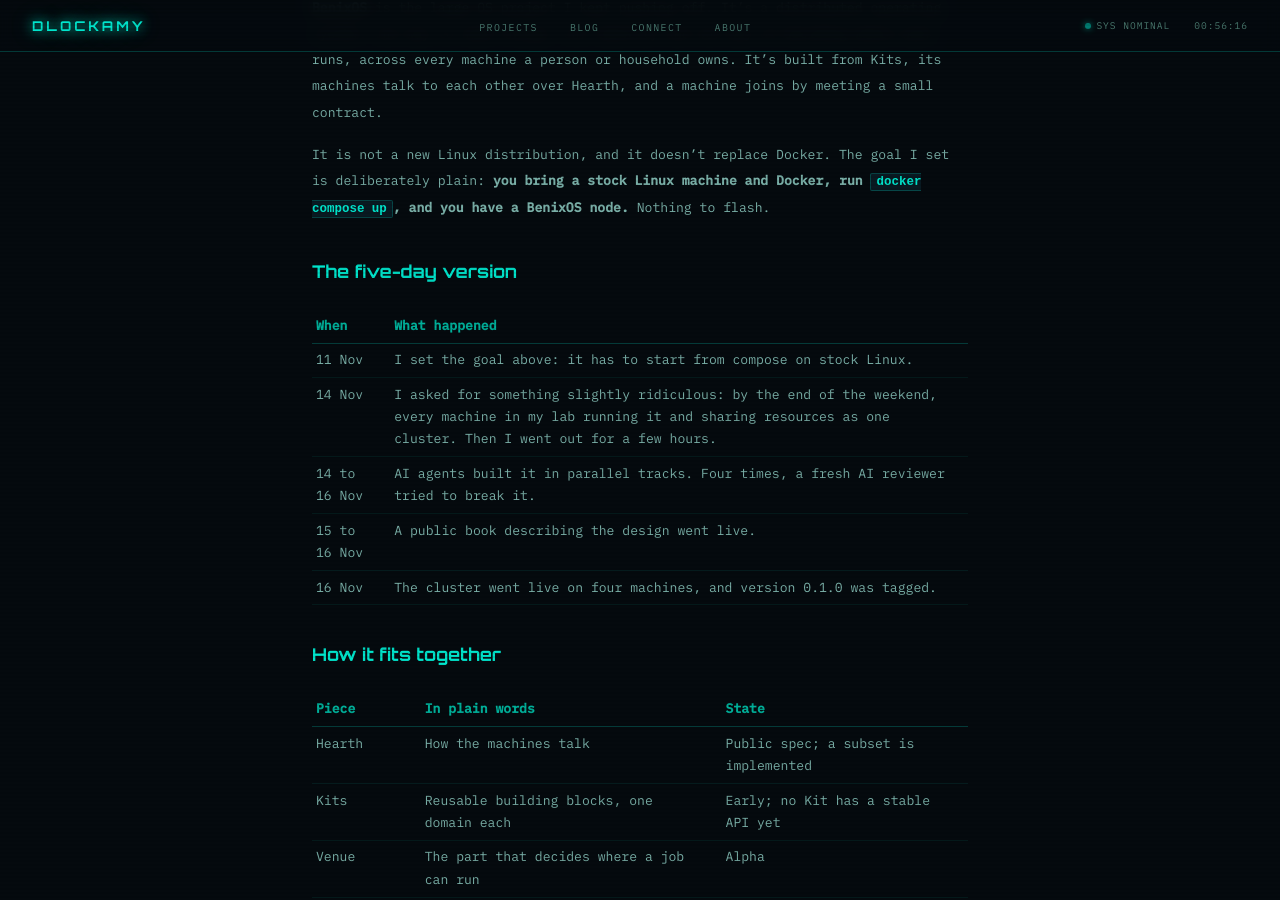
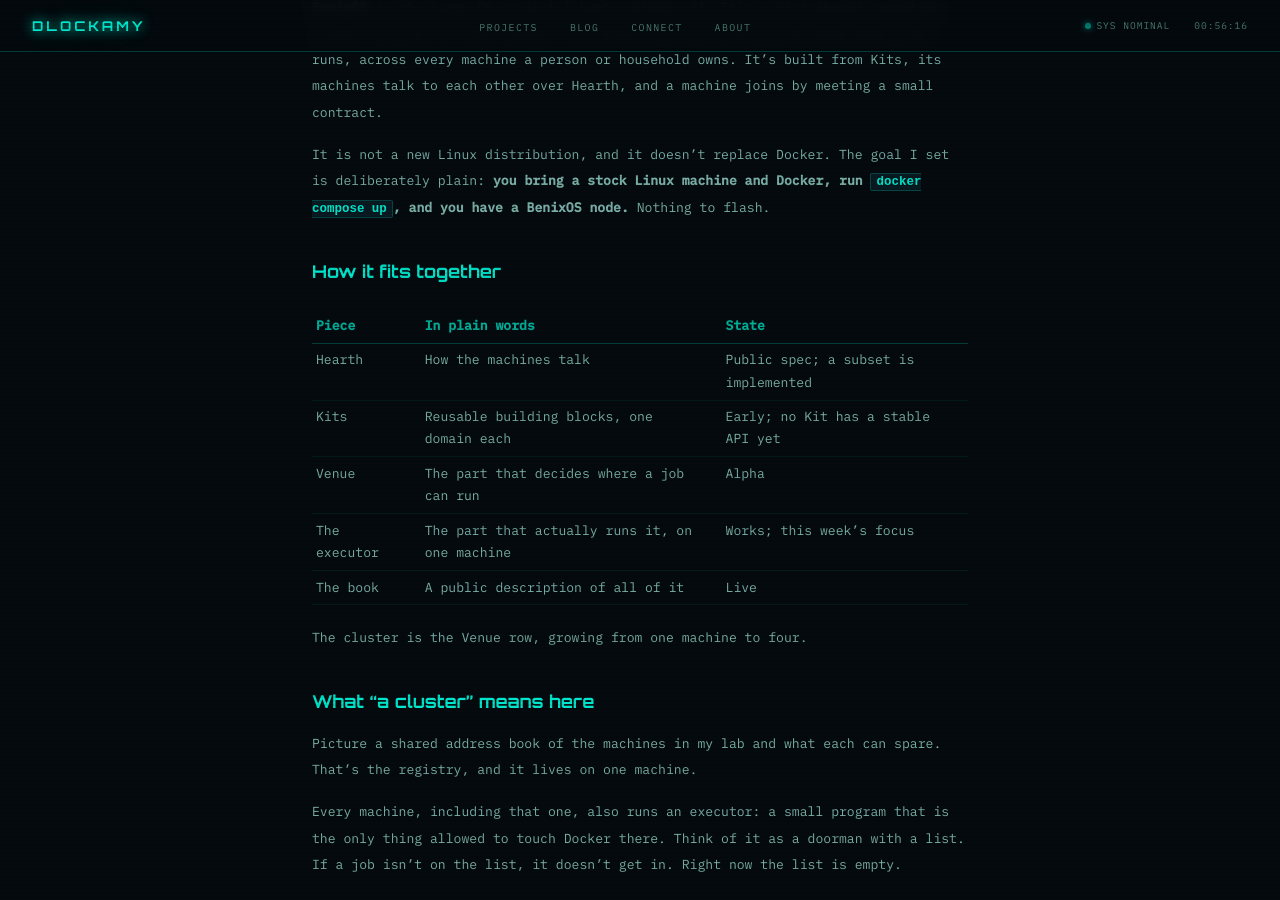
Before and after one commit to dlockamy/dlockamy.github.io, a Jekyll site: the page built from _posts/2026-11-17-benixos-running-on-four-machines.md, in a window 1280 px wide and 900 px high, scrolled down 607 px. Built offline with Jekyll 4.4.1, drawn with Linux system fonts in a browser that asks for light colours; some of the changed text lies outside the part shown.

Commit message:
draft: drop the five-day timeline from the BenixOS update
Fix what leaned on it: the excerpt no longer mentions the weekend ask, the
reviews section now says AI agents built it in parallel, and the usage-limit
bullet no longer refers to "the weekend".

Assisted-by: LLM

```diff
--- a/_posts/2026-11-17-benixos-running-on-four-machines.md
+++ b/_posts/2026-11-17-benixos-running-on-four-machines.md
@@ -4,7 +4,7 @@ title: "BenixOS Is Running on Four of My Machines. It Isn't Allowed to Do Anythi
 date: 2026-11-17
 categories: [slashbuilder, ai]
 tags: [slashbuilder, benixos, venue, kits, hearth, homelab, security, ai-assisted-development, series]
-excerpt: "I asked for a cluster by Monday and went out for a few hours. A progress update on BenixOS: four machines working together, four rounds of review that kept finding real problems, and a public book that says what exists and what doesn't."
+excerpt: "A progress update on BenixOS: four machines working together, four rounds of review that kept finding real problems, and a public book that says what exists and what doesn't."
 image: /images/benixos-running-on-four-machines.png
 syndicate: false
 author: Douglas Lockamy
@@ -28,16 +28,6 @@ meeting a small contract.
 It is not a new Linux distribution, and it doesn't replace Docker. The goal I
 set is deliberately plain: **you bring a stock Linux machine and Docker, run
 `docker compose up`, and you have a BenixOS node.** Nothing to flash.
-
-## The five-day version
-
-| When | What happened |
-|---|---|
-| 11 Nov | I set the goal above: it has to start from compose on stock Linux. |
-| 14 Nov | I asked for something slightly ridiculous: by the end of the weekend, every machine in my lab running it and sharing resources as one cluster. Then I went out for a few hours. |
-| 14 to 16 Nov | AI agents built it in parallel tracks. Four times, a fresh AI reviewer tried to break it. |
-| 15 to 16 Nov | A public book describing the design went live. |
-| 16 Nov | The cluster went live on four machines, and version 0.1.0 was tagged. |
 
 ## How it fits together
 
@@ -94,9 +84,10 @@ nothing renews a booking automatically yet.
 
 ## Why it's on a short leash
 
-Between the build and going live, fresh AI reviewers went over the code four
-times. Each started from the code, not from the builders' notes, and wrote tests
-to break it. Every round found something real:
+AI agents built this over a weekend, working in parallel tracks. Before it went
+live, fresh AI reviewers went over the code four times. Each started from the
+code, not from the builders' notes, and wrote tests to break it. Every round
+found something real:
 
 - **Round 1** rejected a patch outright. A machine's routine status report broke
   the booking renewal of whoever held the job.
@@ -123,7 +114,7 @@ or by keeping CI away from Docker on those machines.
 Here's the honest list.
 
 - **The builders hit usage limits twice.** Each time they sat idle until the limit
-  reset, and the weekend lost about a day to the two stops.
+  reset, and about a day was lost to the two stops.
 - **A hung test ran away.** One had been holding 18 GB of RAM and 61 CPU-hours on
   a build machine. Every test now runs under a timeout and a memory cap.
 - **CI rejected the first three tries at 0.1.0.** Its lint checks found problems
```
